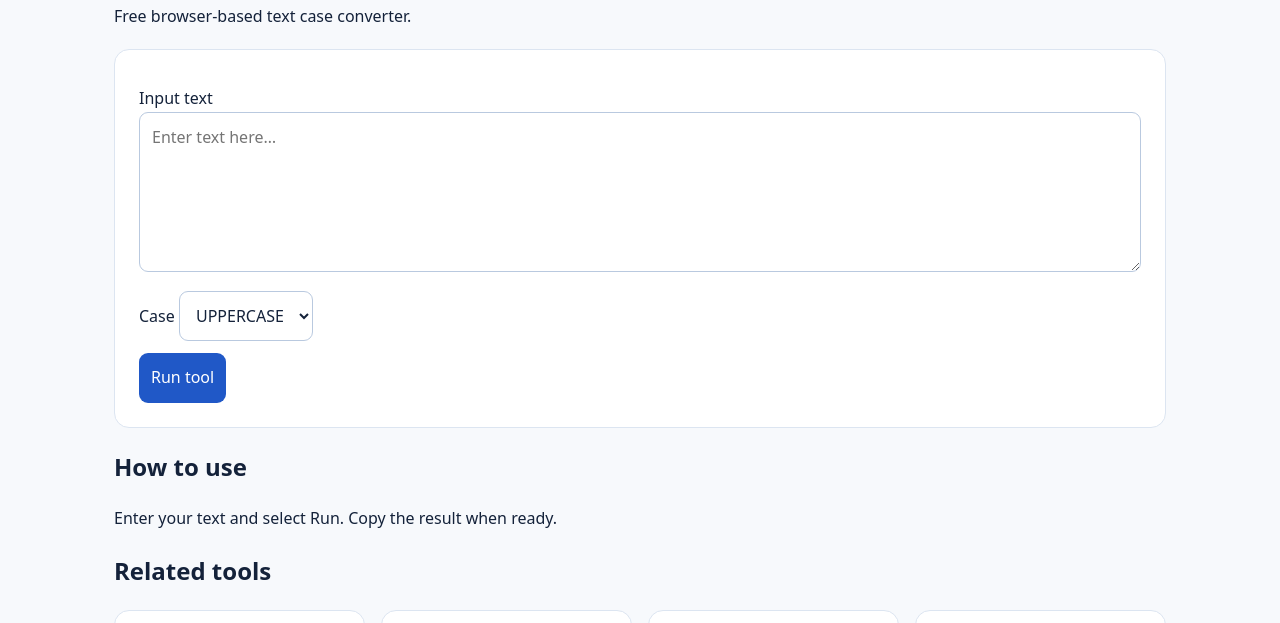
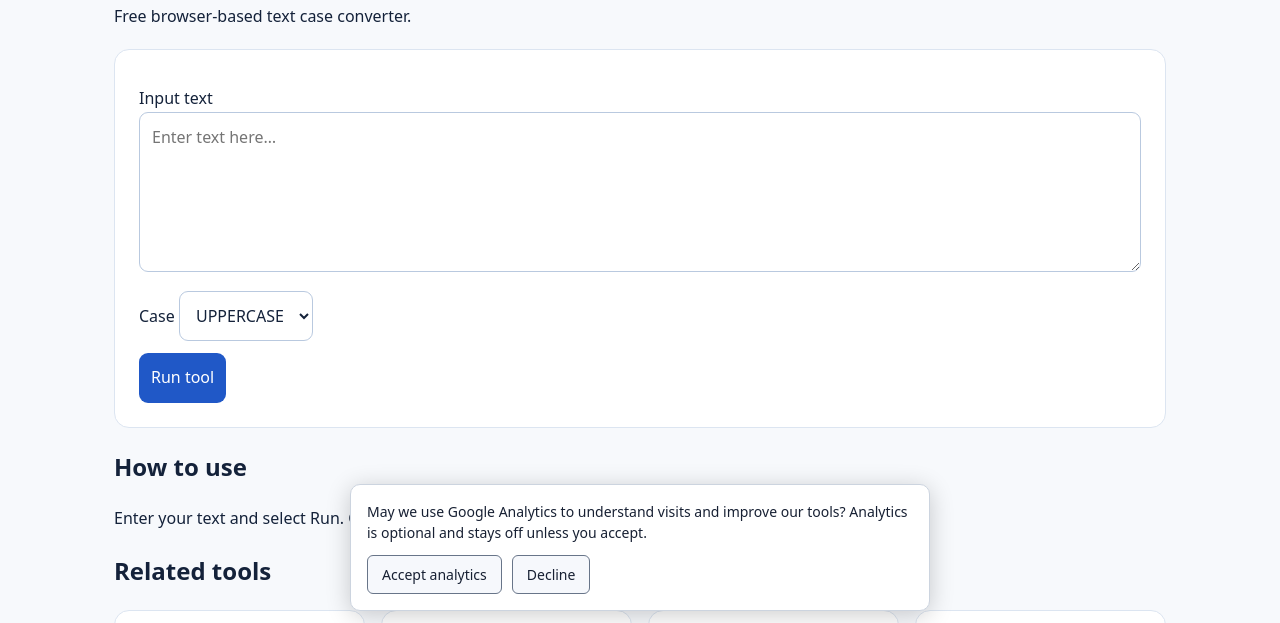
Before and after one commit to FlintHambleton/quickutilitytools, a plain HTML site: page text-case-converter.html in a window 1280 px wide. Shown: the part 177-800 px from the top of the page. Drawn offline with Linux system fonts and the light colour scheme.

Commit message:
Enable consent-gated GA4

```diff
--- a/text-case-converter.html
+++ b/text-case-converter.html
@@ -1 +1 @@
-<!doctype html><html lang="en"><head><meta charset="utf-8"><meta name="viewport" content="width=device-width,initial-scale=1"><title>Text case converter – Free Online | QuickUtilityTools</title><meta name="description" content="Use the free text case converter directly in your browser. No account required."><link rel="canonical" href="https://quickutilitytools.pages.dev/text-case-converter"><link rel="icon" href="/favicon.svg"><link rel="stylesheet" href="/style.css"></head><body><header><nav><a class="brand" href="/">⚡ QuickUtilityTools</a><a href="/#tools">All tools</a><a href="/privacy">Privacy</a></nav></header><main><h1>Text case converter</h1><p>Free browser-based text case converter.</p><section class="panel" id="tool" data-tool="text-case-converter"></section><h2>How to use</h2><p>Enter your text and select Run. Copy the result when ready.</p><h2>Related tools</h2><div class="grid"><a class="tile" href="/word-counter">Word counter</a><a class="tile" href="/text-sorter">Text sorter</a><a class="tile" href="/duplicate-line-remover">Duplicate line remover</a><a class="tile" href="/character-counter">Character counter</a></div></main><footer><a href="/">All tools</a> · <a href="/about">About</a> · <a href="/privacy">Privacy</a> · <a href="/terms">Terms</a></footer><script src="/tools.js"></script></body></html>
+<!doctype html><html lang="en"><head><meta charset="utf-8"><meta name="viewport" content="width=device-width,initial-scale=1"><title>Text case converter – Free Online | QuickUtilityTools</title><meta name="description" content="Use the free text case converter directly in your browser. No account required."><link rel="canonical" href="https://quickutilitytools.pages.dev/text-case-converter"><link rel="icon" href="/favicon.svg"><link rel="stylesheet" href="/style.css"></head><body><header><nav><a class="brand" href="/">⚡ QuickUtilityTools</a><a href="/#tools">All tools</a><a href="/privacy">Privacy</a></nav></header><main><h1>Text case converter</h1><p>Free browser-based text case converter.</p><section class="panel" id="tool" data-tool="text-case-converter"></section><h2>How to use</h2><p>Enter your text and select Run. Copy the result when ready.</p><h2>Related tools</h2><div class="grid"><a class="tile" href="/word-counter">Word counter</a><a class="tile" href="/text-sorter">Text sorter</a><a class="tile" href="/duplicate-line-remover">Duplicate line remover</a><a class="tile" href="/character-counter">Character counter</a></div></main><footer><a href="/">All tools</a> · <a href="/about">About</a> · <a href="/privacy">Privacy</a> · <a href="/terms">Terms</a></footer><script src="/tools.js"></script><script src="/analytics-consent.js" defer></script></body></html>
```
